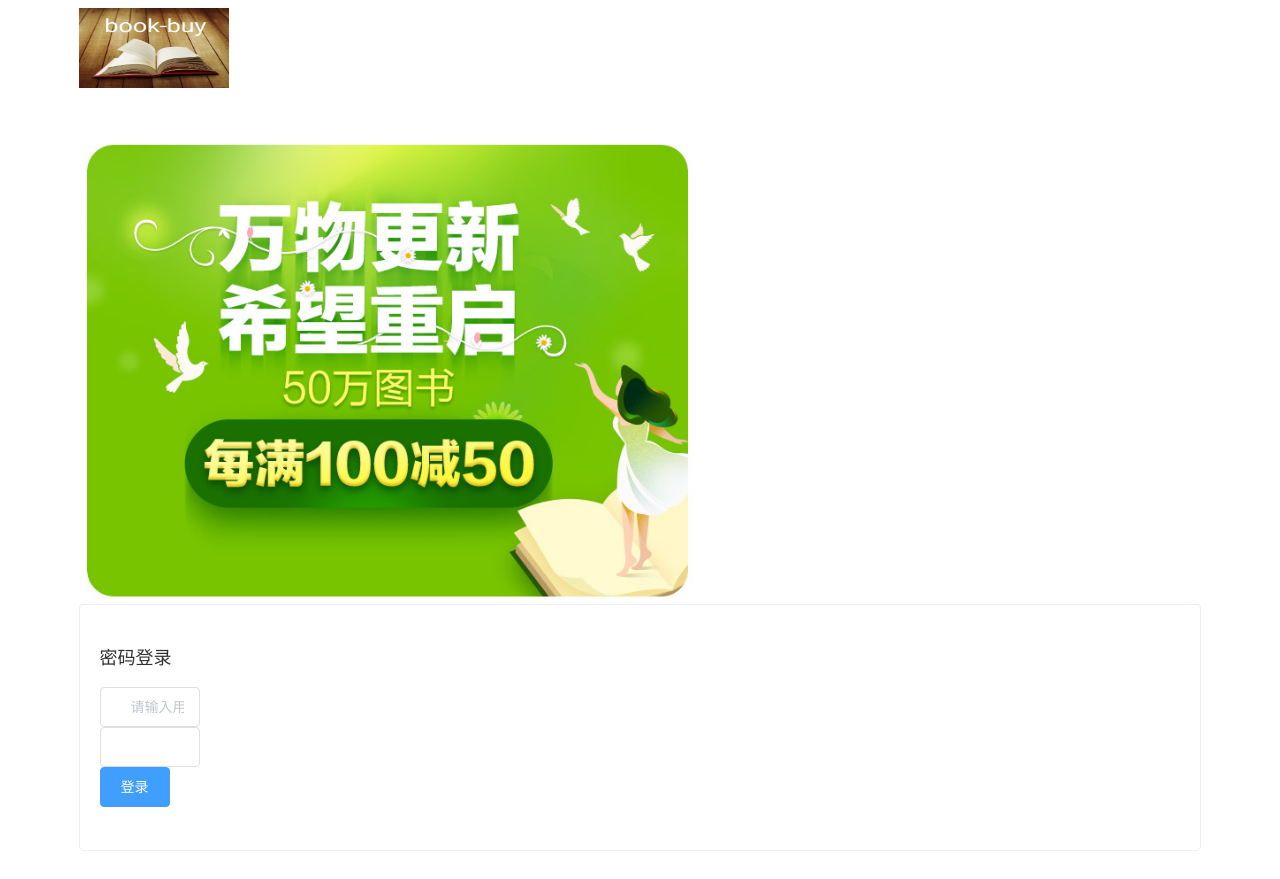
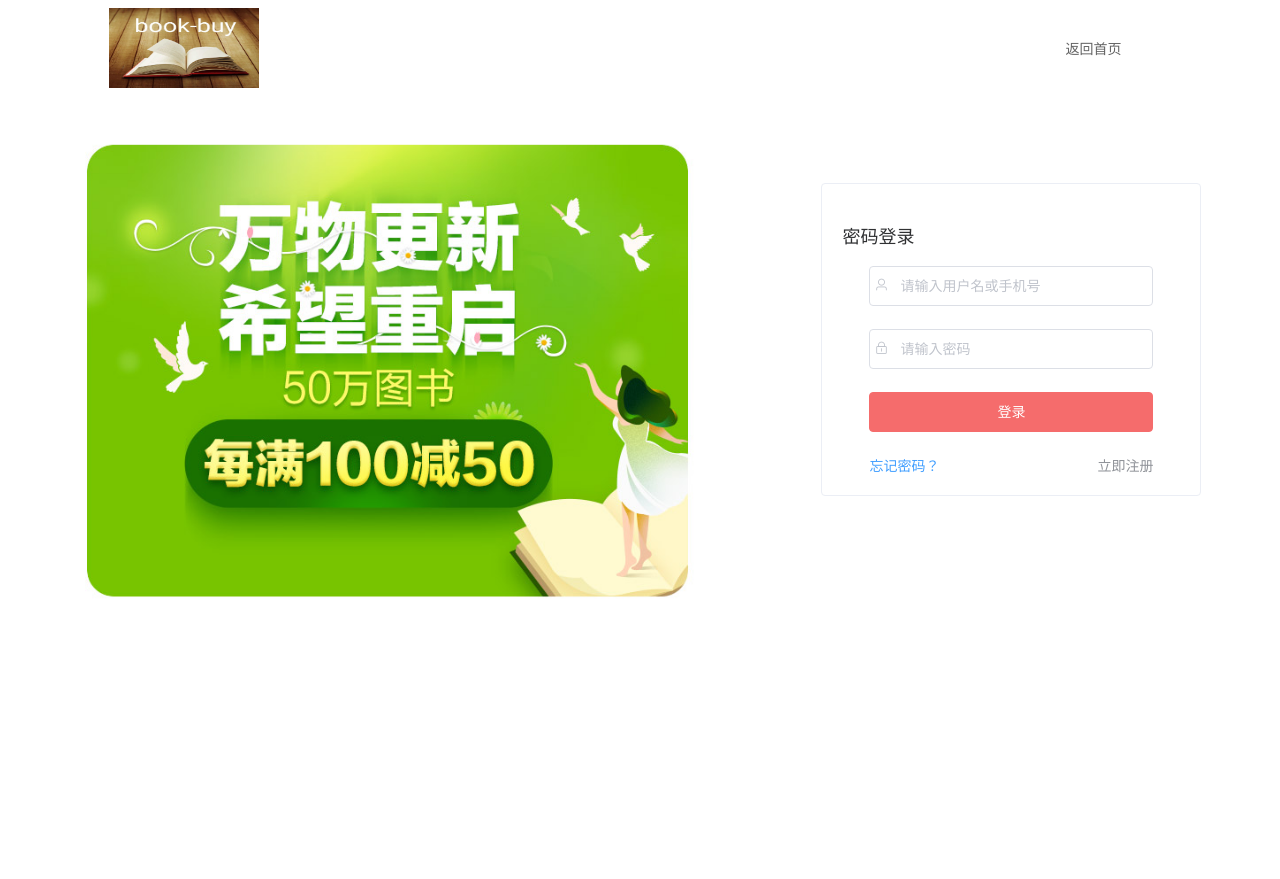
Before and after one commit to ruiyanc/books-buy-web, a Vue app: page /#/login in a window 1280 px wide. After the commit the page ends 800 px from the top, so only its background shows below. Built offline with nearby package versions, Linux system fonts and the light colour scheme.

Commit message:
login ed

```diff
--- a/src/components/login/login.vue
+++ b/src/components/login/login.vue
@@ -1,7 +1,10 @@
 <template>
   <div class="center">
     <el-header>
-      <img src="../../assets/img/book-logo.jpg" style="width: 150px;height: 80px" alt="看不到">
+      <img src="../../assets/img/book-logo.jpg" style="margin-left: 30px; width: 150px;height: 80px" alt="看不到">
+      <span style="float: right;margin: 30px 80px auto auto; font-size: 14px">
+        <router-link to="/index" style="color: #646464">返回首页</router-link>
+      </span>
     </el-header>
     <el-main style="margin-top: 55px">
       <img src="../../assets/img/book-1.png" style="width: 55%;height: 55%;display: inline" alt="看不到">
@@ -9,17 +12,27 @@
         <el-card shadow="never">
           <p style="font-size: 18px">密码登录</p>
           <div class="login-form">
-            <el-form :model="loginForm" status-icon :rules="rules" ref="loginForm"
-                     class="demo-loginForm">
-              <el-input style="width: 100px;display: block" prefix-icon="iconfont icon-user" v-model="loginForm.username" placeholder="请输入用户名"></el-input>
-              <el-input style="width: 100px;" prefix-icon="iconfont icon-user" type="password" v-model="loginForm.password"></el-input>
+            <el-form :model="loginForm" status-icon :rules="rules" ref="loginForm" class="demo-loginForm">
+              <el-form-item prop="phoneOrUsername">
+                <el-input type="text" v-model="loginForm.phoneOrUsername" placeholder="请输入用户名或手机号">
+                  <i slot="prefix" class="el-icon-user"></i>
+                </el-input>
+              </el-form-item>
+              <el-form-item prop="password">
+                <el-input type="password" v-model="loginForm.password" placeholder="请输入密码">
+                  <i slot="prefix" class="el-icon-lock"></i>
+                </el-input>
+              </el-form-item>
               <el-form-item>
-                <el-button type="primary" @click="submitForm('loginForm')">登录</el-button>
+                <el-button type="danger" style="width: 100%" @click="submitForm('loginForm')">登录</el-button>
               </el-form-item>
             </el-form>
+            <el-link type="primary" href="/#/info">忘记密码？</el-link>
+            <el-link style="float: right" type="info" href="/#/register">立即注册</el-link>
+<!--            <router-link style="float: right" to="/register">立即注册</router-link>-->
           </div>
         </el-card>
-        <!--        用户名:<input type="text" v-model="loginForm.username" placeholder="请输入用户名"/>-->
+        <!--        用户名:<input type="text" v-model="loginForm.phoneOrUsername" placeholder="请输入用户名"/>-->
         <!--        <br><br>-->
         <!--        密码： <input type="password" v-model="loginForm.password" placeholder="请输入密码"/>-->
         <!--        <br><br>-->
@@ -38,34 +51,57 @@ export default {
   data () {
     return {
       loginForm: {
-        username: '',
+        phoneOrUsername: '',
         password: ''
       },
       responseResult: []
     }
   },
   methods: {
-    login () {
-      this.$axios.post('/login', {
-        username: this.loginForm.username,
+    submitForm (formName) {
+      this.$axios.post('/register', {
+        phoneOrUsername: this.loginForm.phoneOrUsername,
         password: this.loginForm.password
       }).then(successResponse => {
         if (successResponse.data.code === 200) {
-          this.$router.replace({ path: '/' })
+          this.$router.replace({ path: '/index' })
         }
       })
-        .catch(failResponse => {
-        })
+      // .then(resp => {
+      //   if (resp.data.code === 200) {
+      //     var data = resp.data.data
+      //     _this.$store.commit('login', data)
+      //     var path = _this.$route.query.redirect
+      //     _this.$router.replace({path: path === '/' || path === undefined ? '/admin/dashboard' : path})
+      //   } else {
+      //     this.$alert(resp.data.message, '提示', {
+      //       confirmButtonText: '确定'
+      //     })
+      //   }
     }
+    // login () {
+    //   this.$axios.post('/login', {
+    //     phoneOrUsername: this.loginForm.phoneOrUsername,
+    //     password: this.loginForm.password
+    //   }).then(successResponse => {
+    //     if (successResponse.data.code === 200) {
+    //       this.$router.replace({ path: '/' })
+    //     }
+    //   })
+    // }
   }
 }
 </script>
 
 <style scoped lang="stylus">
   /*@import ‘font-awesome/css/font-awesome.min.css’*/
+  @import "../common/stylus/common.styl"
   .center
     margin auto 4%
   .center-right
-    width 200px
-    display inline
+    float right
+    width 380px
+    margin 40px 0 auto auto
+  .login-form
+    margin auto 8%
 </style>
--- a/src/components/login/register.vue
+++ b/src/components/login/register.vue
@@ -70,6 +70,7 @@ export default {
   components: {
     Sms
   },
+  name: 'register',
   data () {
     return {
       ruleForm: {
```
